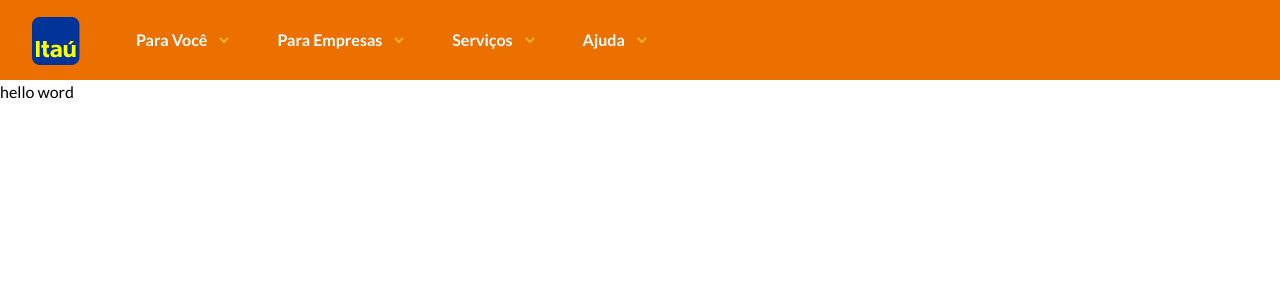
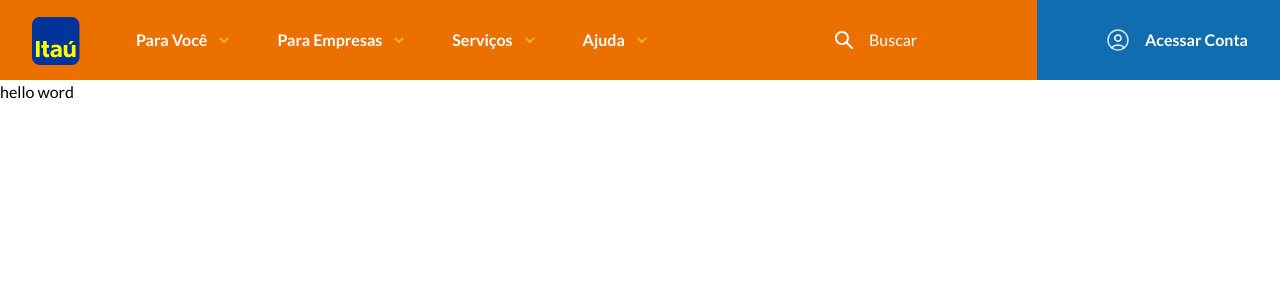
Before and after one commit to AdeiltonSillva65/Case-Study-Codeboost, a Next.js app in the folder case-study-codeboost/: page / in a window 1280 px wide. Shown: the top 300 px of the page. Built offline with nearby package versions, Linux system fonts and the light colour scheme.

Commit message:
Lado esquerdo do menu
truques importantes

```diff
--- /dev/null
+++ b/case-study-codeboost/src/components/Search.tsx
@@ -0,0 +1,16 @@
+import IconSearch from "@/assets/icon-search.svg"
+import Image from "next/image"
+
+const Search =()=>{
+    return(
+        <div className="flex items-center gap-4">
+            <Image
+                src={IconSearch}
+                alt="Pesquisa"
+            />
+            <input type="text" className="bg-transparent outline-none text-white placeholder:text-white pr-5" placeholder="Buscar"/>
+        </div>
+    )
+}
+
+export default Search;
--- a/case-study-codeboost/src/components/header.tsx
+++ b/case-study-codeboost/src/components/header.tsx
@@ -1,14 +1,18 @@
 import Image from "next/image"
+
+import ItemMenu from "./ItemMenu";
+import Search from "./Search";
+
 import Logo from "@/assets/logo.svg"
-import ItemMenu from "./ItemMenu";
-
+import IconUser from '@/assets/icon-user.svg'
 
 
 const Header =()=>{
     return (
-        <header className="flex items-center w-full h-20 bg-primary-orange">
-            <div className="w-full max-w-[1246px] px-[15px] mx-auto">
-                <div>
+        <header className="relative flex items-center w-full h-20 bg-primary-orange">
+            <div className="absolute top-0 right-0 bg-primary-blue w-[19%] h-full z-0"></div>
+            <div className=" flex items-center justify-between w-full max-w-[1246px] px-[15px] mx-auto">
+                <div className="flex flex-1 items-center justify-between">
                     <div className="flex items-center gap-14">
                         <Image
                             src={Logo}
@@ -37,7 +41,12 @@
                             </li>
                         </ul>
                     </div>
+                    <Search/>
                 </div>
+                <button className="flex items-center gap-4 bg-primary-blue h-20 pl-10 z-10">
+                    <Image src={IconUser} alt="IconUser"/>
+                    <span className="text-white font-bold">Acessar Conta</span>
+                </button>
             </div>
         </header>
     )
```
